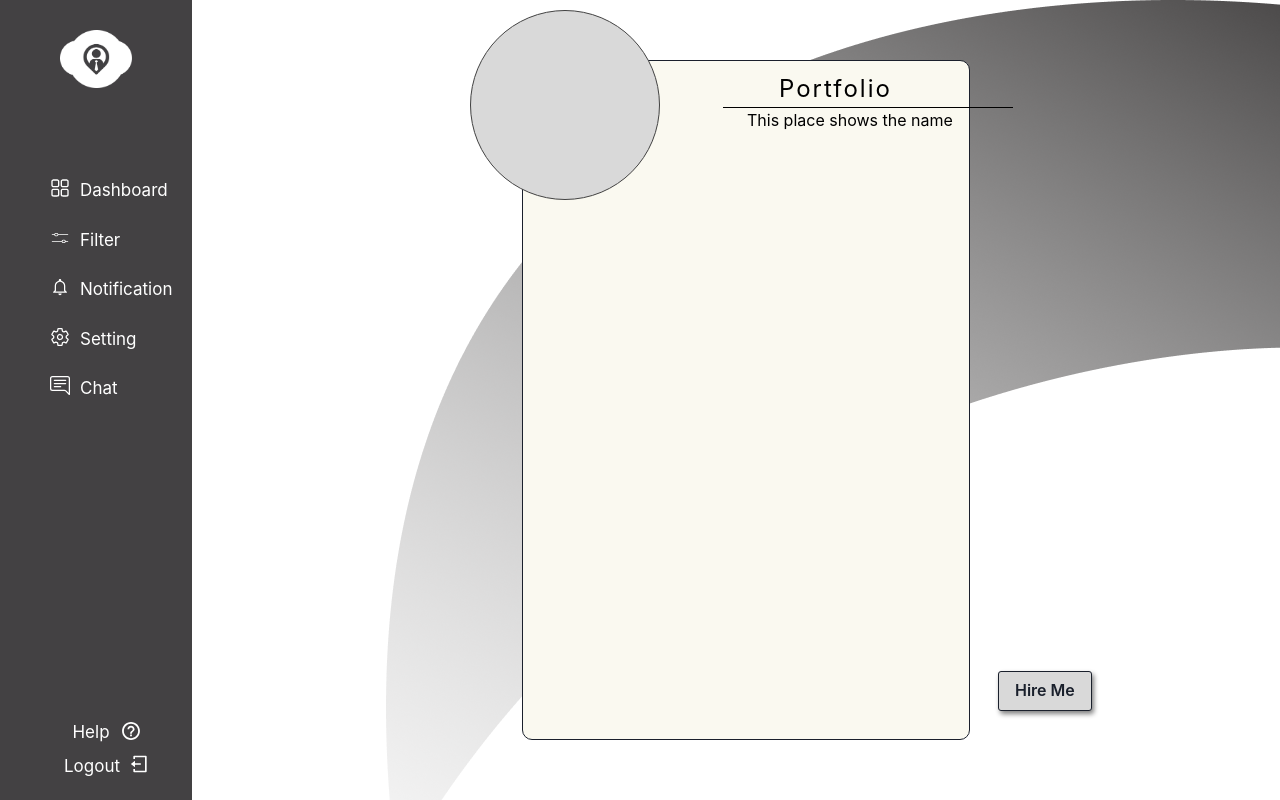
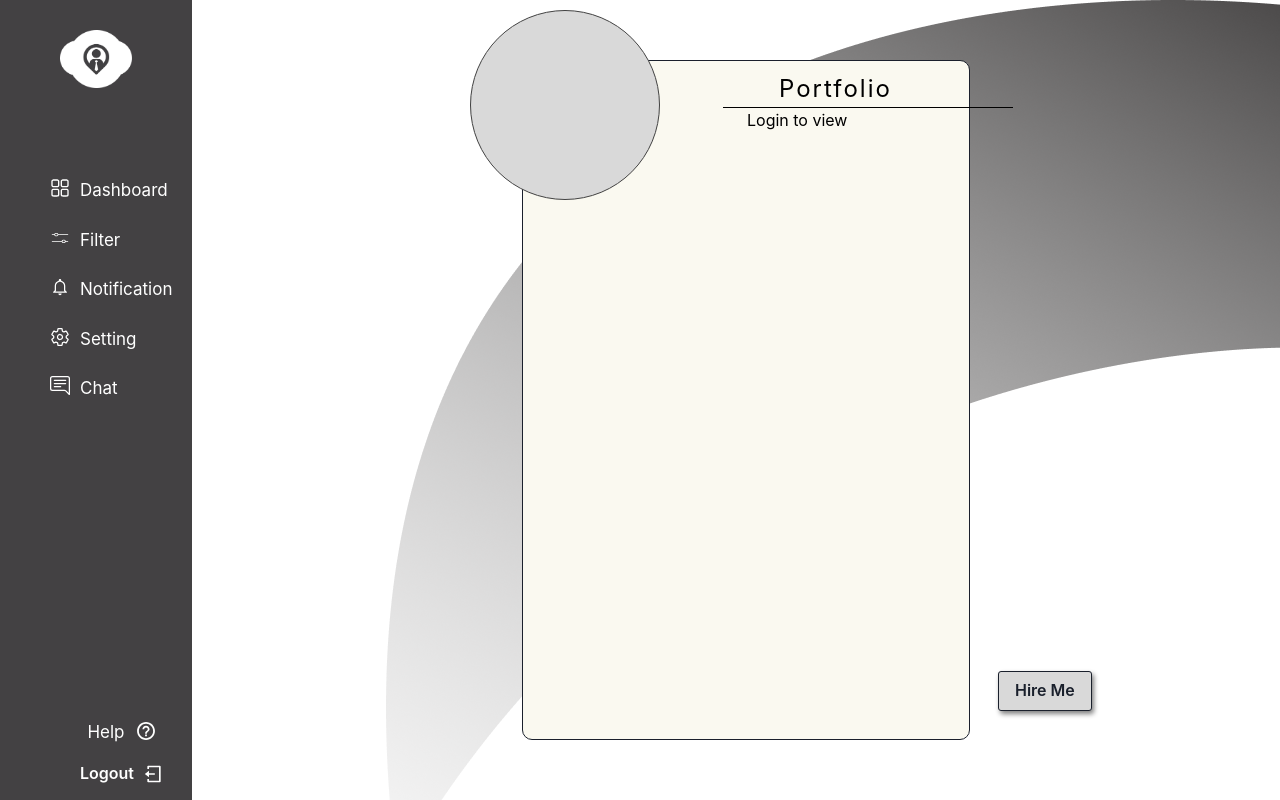
Before and after one commit to Tarahero/Nepaljobportal, a React (Vite) app: page /userprofile in a window 1280 px wide. Built offline with nearby package versions, Linux system fonts and the light colour scheme.

Commit message:
profile made token delete when logout

```diff
--- a/src/Components/Login.jsx
+++ b/src/Components/Login.jsx
@@ -32,7 +32,10 @@ const Login = () => {
       console.log(res);
       if (res.data.Status === "Success") {
         console.log("logged in successfully");
-        if (res.data.body === 1) {
+        console.log(res.data.Role)
+        console.log(res.data.isLoggedIn)
+
+        if (res.data.Role === 1) {
           navigate("/");
         } else {
           navigate("/providerdashboard");
--- a/src/Components/Signup.jsx
+++ b/src/Components/Signup.jsx
@@ -44,7 +44,7 @@ const Signup = () => {
 
       console.log(response);
       if (response.data.Status === "Success") {
-        console.log("created successfully");
+        alert("created successfully");
         navigate("/login");
       } else {
         alert(response.data.Error);
--- a/src/Layout/Sidebar.jsx
+++ b/src/Layout/Sidebar.jsx
@@ -1,7 +1,7 @@
 import React from "react";
 import { Link, Outlet } from "react-router-dom";
 import "../App.css";
-import { List, Box, Flex } from "@chakra-ui/react";
+import { List, Box, Flex, Button } from "@chakra-ui/react";
 import { RxDashboard } from "react-icons/rx";
 import logo from "../assets/img/logo.png";
 import { CiSliderHorizontal } from "react-icons/ci";
@@ -12,8 +12,17 @@ import { BsChatRightText } from "react-icons/bs";
 import { IoMdNotificationsOutline } from "react-icons/io";
 import vector from "../assets/img/vector.png";
 import Background from "./VectorBackground";
+import axios from "axios";
 
 const Sidebar = () => {
+  const handleDeletetoken = async () => {
+    try {
+      const response = await axios.get("http://localhost:3001/logout");
+      location.reload(true);
+    } catch (error) {
+      console.log(error);
+    }
+  };
   return (
     <>
       <Background />
@@ -78,7 +87,7 @@ const Sidebar = () => {
             <List marginTop={"3vh"} paddingLeft={"20px"}>
               <Link to="/chat">
                 <Box display={"flex"} gap={"10px"}>
-                <BsChatRightText  fontSize={"20px"} cursor={"pointer"}  />
+                  <BsChatRightText fontSize={"20px"} cursor={"pointer"} />
                   Chat
                 </Box>
               </Link>
@@ -98,16 +107,23 @@ const Sidebar = () => {
               <Link to="/help">
                 <Box display={"flex"} gap={"10px"}>
                   Help
-                <IoMdHelpCircleOutline  fontSize={"22px"} cursor={"pointer"} />
+                  <IoMdHelpCircleOutline fontSize={"22px"} cursor={"pointer"} />
                 </Box>
               </Link>
             </List>
             <List marginTop={"0%"} mt={"1vh"}>
               <Link to="/login">
-               <Box display={"flex"} gap={"10px"}>
+                <Button
+                  display={"flex"}
+                  gap={"10px"}
+                  bg={"transparent"}
+                  color={"white"}
+                  _hover={{ bg: "transparen" }}
+                  onClick={handleDeletetoken}
+                >
                   Logout
                   <RiLogoutBoxLine fontSize={"20px"} cursor={"pointer"} />
-               </Box>
+                </Button>
               </Link>
             </List>
           </Flex>
--- a/src/pages/Dashboard.jsx
+++ b/src/pages/Dashboard.jsx
@@ -1,4 +1,4 @@
-import React from "react";
+import React, { useState } from "react";
 import { IoPersonCircleSharp } from "react-icons/io5";
 import { Box, Text, Input, Icon, Image, Button } from "@chakra-ui/react";
 import { SearchIcon } from "@chakra-ui/icons";
@@ -10,6 +10,9 @@ import cvgroup from "../assets/img/cvgroup.png";
 import { Link, Outlet } from "react-router-dom";
 
 const Dashboard = () => {
+
+
+
   return (
     <>
       <Box display={"flex"}>
--- a/src/pages/UserProfile.jsx
+++ b/src/pages/UserProfile.jsx
@@ -1,7 +1,33 @@
 import { Box, Button, Text } from "@chakra-ui/react";
-import React from "react";
+import axios from "axios";
+import React, { useEffect, useState } from "react";
+import { useNavigate } from "react-router-dom";
 
 const UserProfile = () => {
+  const [auth, setAuth] = useState(false);
+  const [name, setName] = useState("");
+  axios.defaults.withCredentials = true;
+  const navigate =useNavigate()
+
+  useEffect(() => {
+    const fetchData = async () => {
+      try {
+        const response = await axios.get("http://localhost:3001");
+        if (response.data.Status === "Success") {
+          setAuth(true);
+          setName(response.data.name)
+        } else {
+          setAuth(false);
+
+          console.log(response.data.Error);
+        }
+      } catch (error) {
+        console.log("failed making ", error);
+      }
+    };
+    fetchData();
+  }, []);
+
   return (
     <>
       {" "}
@@ -16,13 +42,28 @@ const UserProfile = () => {
         ml={"522px"}
         t={"100px"}
       >
-        <Text marginLeft={"20vw"} color={"black"} fontSize={"24px"} letterSpacing={2} mt={"10px"}>
+        <Text
+          marginLeft={"20vw"}
+          color={"black"}
+          fontSize={"24px"}
+          letterSpacing={2}
+          mt={"10px"}
+        >
           Portfolio{" "}
         </Text>
-        <Box backgroundColor={"black"} h={"1px"} w={"290px"} marginLeft={"200px"}></Box>
-        <Text marginLeft={"17.5vw"} color={"black"}>
-          This place shows the name
-        </Text>
+        <Box
+          backgroundColor={"black"}
+          h={"1px"}
+          w={"290px"}
+          marginLeft={"200px"}
+        ></Box>
+        {auth ? (
+          <Text marginLeft={"17.5vw"} color={"black"}>Name: {name}</Text>
+          ) : (
+          <Text marginLeft={"17.5vw"} color={"black"}>Login to view </Text>
+
+        )}
+
         <Button
           bgColor={"#D9D9D9"}
           border={"1px solid"}
```
Lines whose indentation alone changed are shown as unchanged.
